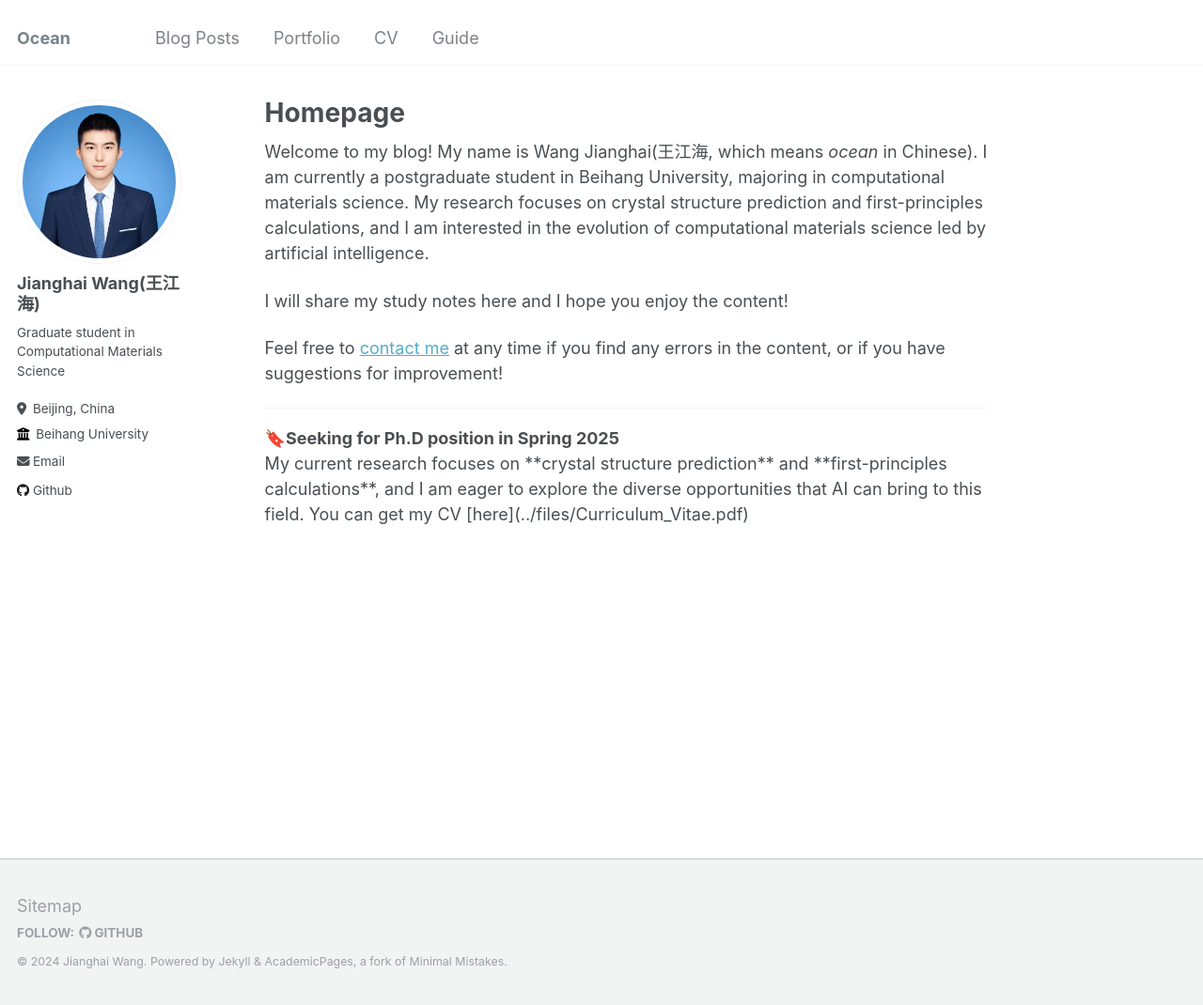
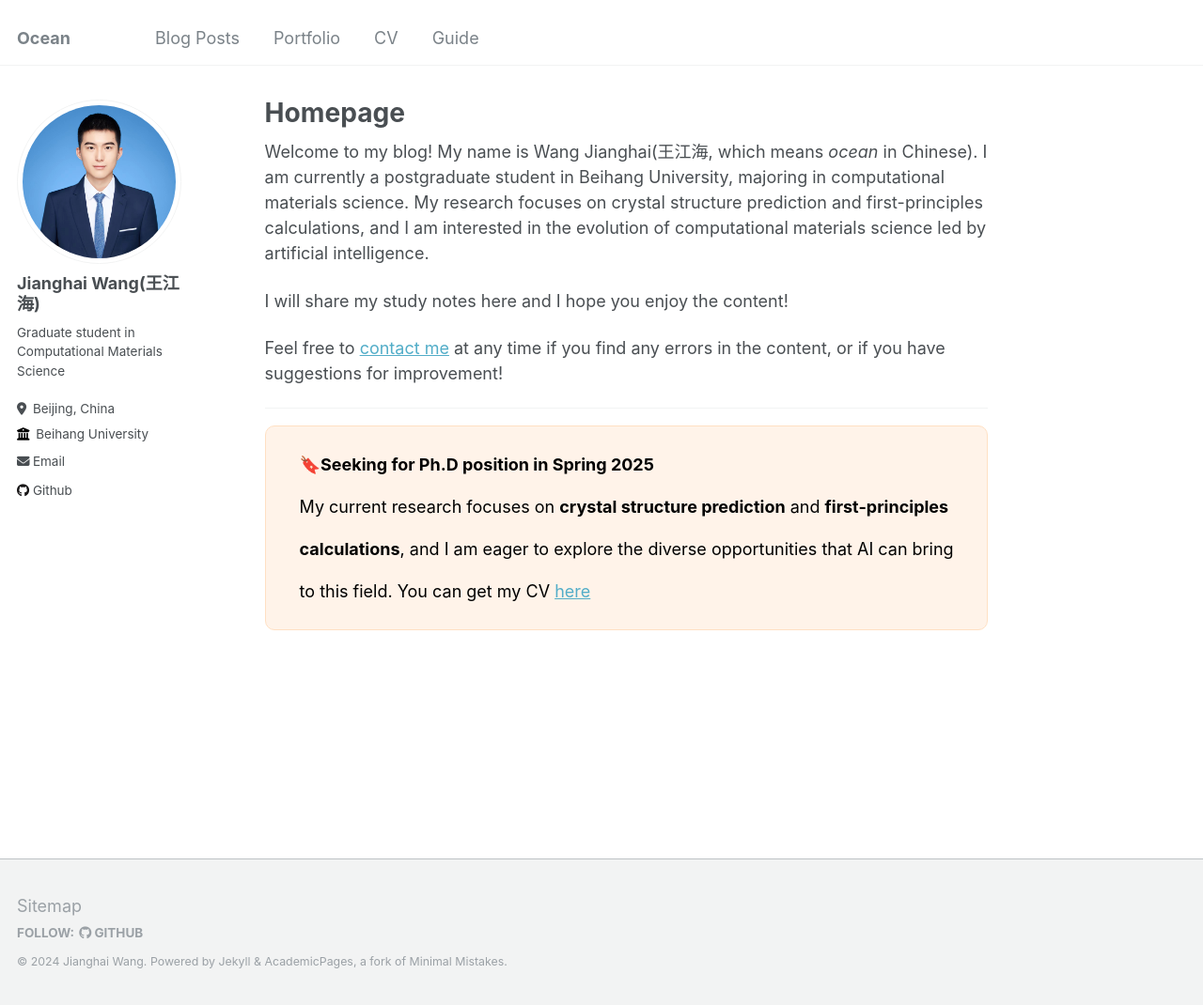
Before and after one commit to Ocean-JH/Ocean-JH.github.io, a Jekyll site: the page built from _pages/about.md, in a window 1280 px wide and 1070 px high. Shown: the whole window at 94% size. Built offline with Jekyll 4.4.1, drawn with Linux system fonts in a browser that asks for light colours.

Commit message:
update Homepage

```diff
--- a/_pages/about.md
+++ b/_pages/about.md
@@ -15,10 +15,11 @@ Feel free to [contact me](mailto:wang_jianghai@buaa.edu.cn) at any time if you f
 
 ------
 
-<div class="alert alert-info">
+<div style="color:black; background-color:#FFF3E9; border: 1px solid #FFE0C3; border-radius: 10px; margin-bottom:0rem">
+    <p style="margin:1rem; padding-left: 1rem; line-height: 2.5;">
+    <b>🔖Seeking for Ph.D position in Spring 2025</b><br>
 
-<b>🔖Seeking for Ph.D position in Spring 2025</b><br>
+    My current research focuses on <b>crystal structure prediction</b> and <b>first-principles calculations</b>, and I am eager to explore the diverse opportunities that AI can bring to this field. You can get my CV <a href="../files/Curriculum_Vitae.pdf">here</a>
 
-My current research focuses on **crystal structure prediction** and **first-principles calculations**, and I am eager to explore the diverse opportunities that AI can bring to this field. You can get my CV [here](../files/Curriculum_Vitae.pdf)
-
+    </p>
 </div>
```
